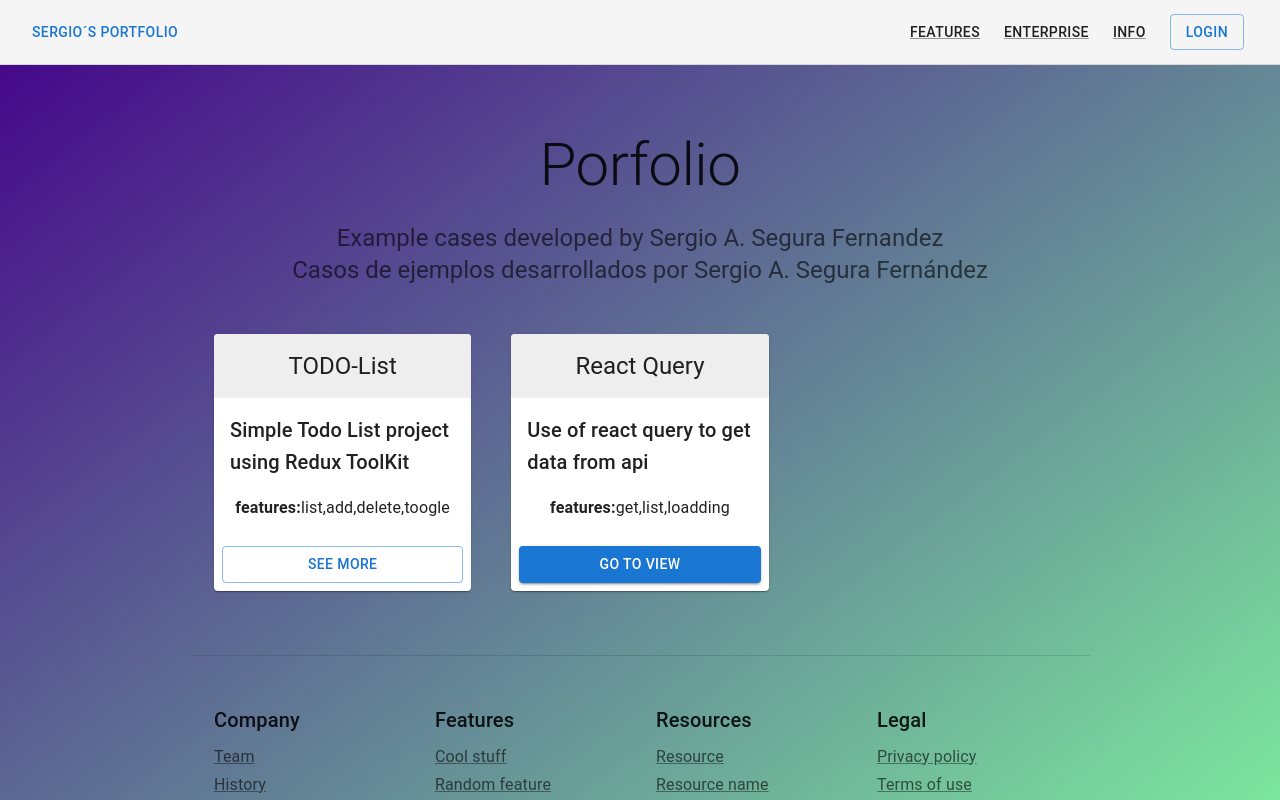
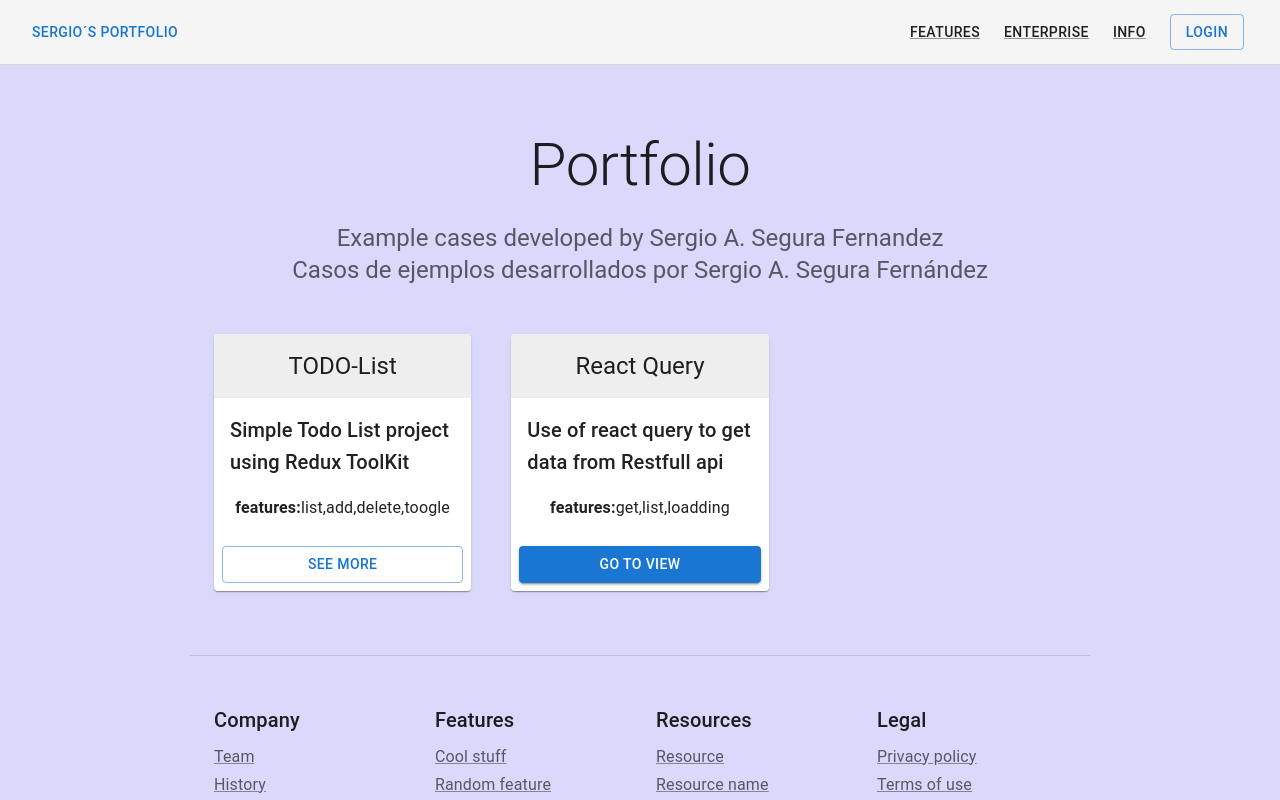
Before and after one commit to sasegura/portfolio, a React (Create React App) app: page / in a window 1280 px wide. Shown: the top 800 px of the page. Built offline with nearby package versions, Linux system fonts and the light colour scheme.

Commit message:
body background

```diff
--- a/src/App.tsx
+++ b/src/App.tsx
@@ -9,7 +9,7 @@ function App() {
     <HashRouter>
       <Box
         sx={{
-          background: 'linear-gradient(to right bottom, #430089, #82ffa1)',
+          background: '#dad8fb',
           height: '100%',
           minHeight: '100vh',
         }}
--- a/src/containers/Home/index.tsx
+++ b/src/containers/Home/index.tsx
@@ -25,25 +25,12 @@ const tiers = [
   {
     title: 'React Query',
     subheader: 'Most popular',
-    description: 'Use of react query to get data from api',
+    description: 'Use of react query to get data from Restfull api ',
     features: ['get', 'list', 'loadding'],
     buttonText: 'Go to view',
     buttonVariant: 'contained',
     link: '/react-query',
   },
-  // {
-  //   title: 'Enterprise',
-  //   description: '30',
-  //   features: [
-  //     '50 users included',
-  //     '30 GB of storage',
-  //     'Help center access',
-  //     'Phone & email support',
-  //   ],
-  //   buttonText: 'Contact us',
-  //   buttonVariant: 'outlined',
-  //   link: '/home',
-  // },
 ];
 
 function PricingContent() {
@@ -69,7 +56,7 @@ function PricingContent() {
           color="text.primary"
           gutterBottom
         >
-          Porfolio
+          Portfolio
         </Typography>
         <Typography
           variant="h5"
@@ -88,11 +75,9 @@ function PricingContent() {
           Casos de ejemplos desarrollados por Sergio A. Segura Fernández
         </Typography>
       </Container>
-      {/* End hero unit */}
       <Container maxWidth="md" component="main">
         <Grid container spacing={5} alignItems="flex-end">
           {tiers.map((tier) => (
-            // Enterprise card is full width at sm breakpoint
             <Grid
               item
               key={tier.title}
```
